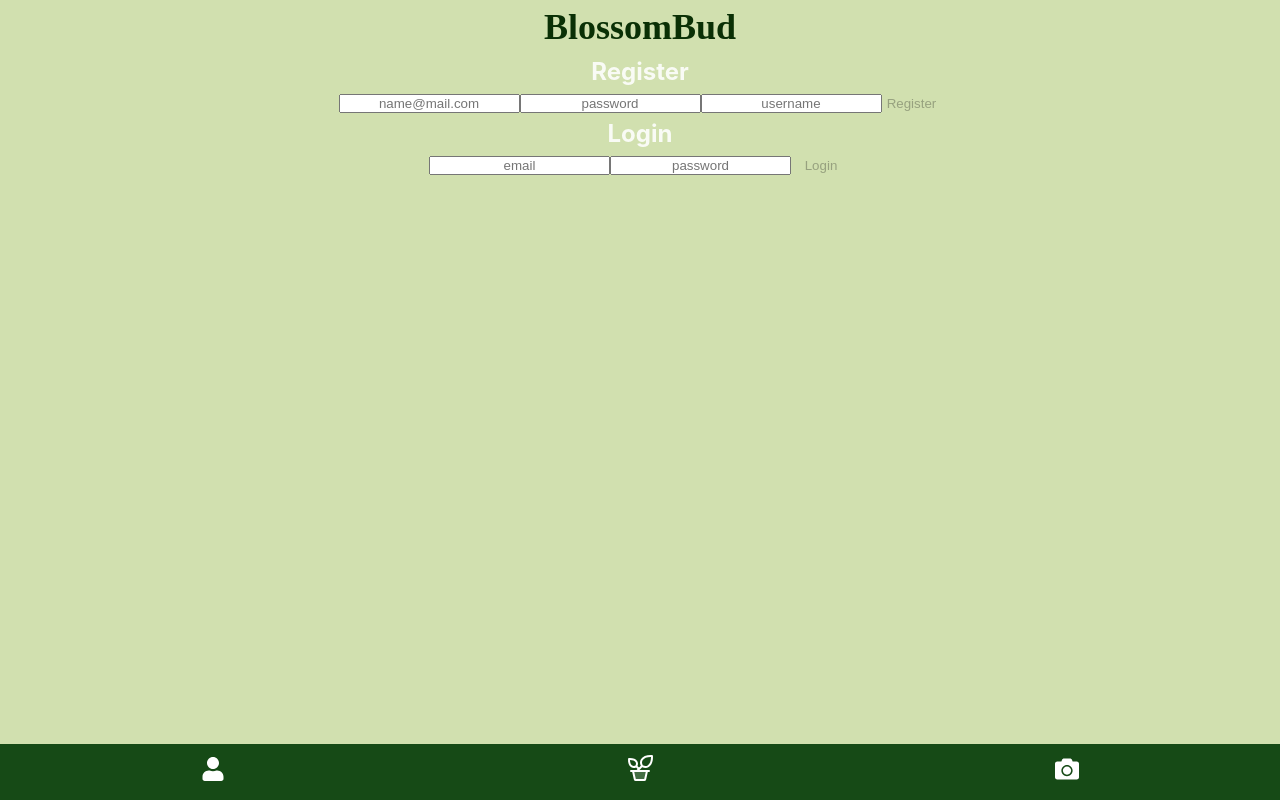
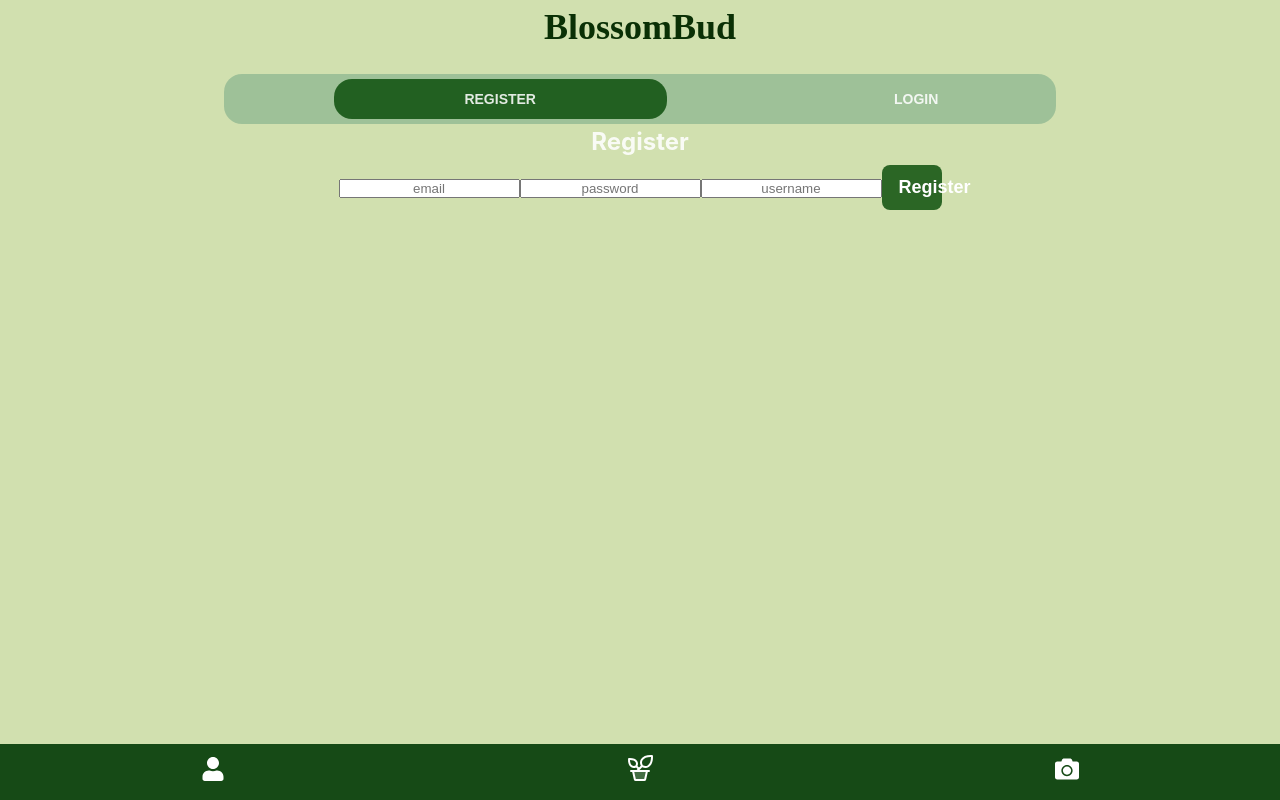
Before and after one commit to loickho/BlossomBud, a React (Vite) app in the folder client/: page /login in a window 1280 px wide. Built offline with nearby package versions, Linux system fonts and the light colour scheme; a web font is replaced by a local one.

Commit message:
feat: added reg/login slider

```diff
--- a/client/src/App.jsx
+++ b/client/src/App.jsx
@@ -8,6 +8,7 @@ import PlantDetailsPage from './pages/PlantDetailPage';
 import DiaryScreen from './components/DiaryScreen/DiaryScreen';
 import AddPlantPage from './pages/AddPlantPage';
 import RegisterLoginPage from './pages/RegisterLoginPage';
+import auth from './components/utils/auth';
 import { useState } from 'react';
 
 function PrivateRoute ({ element, isAuthenticated, fallbackPath = '/login' }) {
@@ -15,7 +16,8 @@ function PrivateRoute ({ element, isAuthenticated, fallbackPath = '/login' }) {
 }
 
 function App() {
-  const [isAuthenticated, setIsAuthenticated] = useState(false);
+  const initialState = auth.isAuthenticated();
+  const [isAuthenticated, setIsAuthenticated] = useState(true);
 
   return (
     <>
--- a/client/src/components/Card/Card.jsx
+++ b/client/src/components/Card/Card.jsx
@@ -1,16 +1,16 @@
 import './Card.css';
-// import { useState } from 'react';
+import { useState } from 'react';
 import { Link } from 'react-router-dom';
 
 export default function Card () {
-  // const [badge, setBadge] = useState(true);
+  const [badge, setBadge] = useState(true);
 
   return (
     <div className='card'>
       <Link to='/myplant/:id'>
         <img className='card-img' src="https://www.mein-schoener-garten.de/sites/default/files/styles/inline_scaled_l_16_9/public/korbmarante-aufmacher-696763350-istock.jpg?h=bfa41935&itok=2dTflD7-" />
       </Link>
-      {/* {badge && <div className="badge">3</div>} */}
+      {badge && <div className="badge">3</div>}
     </div>
   )
 }
--- a/client/src/components/DiaryScreen/DiaryScreen.jsx
+++ b/client/src/components/DiaryScreen/DiaryScreen.jsx
@@ -9,7 +9,7 @@ export default function DiaryScreen() {
       <h1>Diary</h1>
       <Camera />
       <CardCollection />
-      <DiarySlider />
+      <DiarySlider left={'overview'} right={'diary'}/>
     </div>
   )
 }
--- a/client/src/components/Login/Login.css
+++ b/client/src/components/Login/Login.css
@@ -0,0 +1,7 @@
+.form-submit {
+  background-color: rgba(9, 77, 9, 0.829);
+  color: white;
+  font-weight: bold;
+  font-size: 18px;
+  padding: 12px;
+}
--- a/client/src/components/Login/Login.jsx
+++ b/client/src/components/Login/Login.jsx
@@ -3,6 +3,7 @@ import { useState } from 'react';
 import auth from '../utils/auth';
 import apiService from '../../ApiService';
 import { useNavigate } from 'react-router-dom';
+import './Login.css'
 
 const initialState = {
   email: '',
@@ -40,7 +41,7 @@ const Login = ({ setIsAuthenticated }) => {
   };
 
   return (
-    <section>
+    <div className="login">
       <h2>Login</h2>
       <form className="form" onSubmit={handleSubmit}>
         <input
@@ -58,10 +59,10 @@ const Login = ({ setIsAuthenticated }) => {
           onChange={handleChange}
         />
         <button className="form-submit" type="submit" disabled={validateForm()}>
-          &nbsp;Login&nbsp;
+          Login
         </button>
       </form>
-    </section>
+    </div>
   );
 };
 
--- a/client/src/components/Register/Register.css
+++ b/client/src/components/Register/Register.css
@@ -0,0 +1,3 @@
+.form {
+  display: block;
+}
--- a/client/src/components/Register/Register.jsx
+++ b/client/src/components/Register/Register.jsx
@@ -112,7 +112,7 @@ const Register = ({ setIsAuthenticated }) => {
       <form className="form" onSubmit={handleSubmit}>
         <input
           type="text"
-          placeholder="name@mail.com"
+          placeholder="email"
           name="email"
           value={state.email}
           onChange={handleChange}
--- a/client/src/components/RegisterLoginScreen/RegisterLoginScreen.css
+++ b/client/src/components/RegisterLoginScreen/RegisterLoginScreen.css
@@ -0,0 +1,5 @@
+.register-login-screen {
+  display: flex;
+  flex-direction: column;
+  align-items: center;
+}
--- a/client/src/components/RegisterLoginScreen/RegisterLoginScreen.jsx
+++ b/client/src/components/RegisterLoginScreen/RegisterLoginScreen.jsx
@@ -1,13 +1,20 @@
 import './RegisterLoginScreen.css'
 import Register from '../Register/Register';
 import Login from '../Login/Login';
+import RegisterLoginSlider from '../RegisterLoginSlider/RegisterLoginSlider';
+import { useState } from 'react';
 
 // eslint-disable-next-line react/prop-types
 export default function RegisterLoginScreen ({isAuthenticated, setIsAuthenticated}) {
+  const [selectedOption, setSelectedOption] = useState('REGISTER');
+
   return (
     <div className="register-login-screen">
-      <Register isAuthenticated={isAuthenticated} setIsAuthenticated={setIsAuthenticated}/>
-      <Login isAuthenticated={isAuthenticated} setIsAuthenticated={setIsAuthenticated}/>
+      <RegisterLoginSlider selectedOption={selectedOption} setSelectedOption={setSelectedOption}/>
+      {selectedOption == 'REGISTER' &&
+      <Register isAuthenticated={isAuthenticated} setIsAuthenticated={setIsAuthenticated}/>}
+      {selectedOption == 'LOGIN' &&
+      <Login isAuthenticated={isAuthenticated} setIsAuthenticated={setIsAuthenticated}/>}
     </div>
   )
 }
--- /dev/null
+++ b/client/src/components/RegisterLoginSlider/RegisterLoginSlider.css
@@ -0,0 +1,30 @@
+.register-login-slider {
+  background-color: rgba(148, 186, 148, 0.829);
+  border-radius: 18px;
+  height: 50px;
+  width: 65%;
+  margin-top: 20px;
+  display: flex;
+  justify-content: space-around;
+  overflow: hidden;
+  position: relative;
+}
+
+button {
+  background: none;
+}
+
+.selected {
+  background-color: rgba(9, 77, 9, 0.829);
+  width: 40%;
+  color: #fff;
+  border-radius: 18px;
+  transition: background-color 0.3s, width 0.3s, color 0.3s;
+}
+
+.slider {
+  font-size: 14px;
+  font-weight: bold;
+  text-decoration: none;
+  color: rgba(255, 255, 255, 0.87);
+}
--- /dev/null
+++ b/client/src/components/RegisterLoginSlider/RegisterLoginSlider.jsx
@@ -0,0 +1,26 @@
+import './RegisterLoginSlider.css';
+import { useState } from 'react';
+import { Link } from 'react-router-dom';
+
+export default function RegisterLoginSlider ({ selectedOption, setSelectedOption }) {
+  const handleClick = (option) => {
+    setSelectedOption(option);
+  }
+
+  return (
+    <div className="register-login-slider">
+      <button
+        className={selectedOption === 'REGISTER' ? 'selected' : ''}
+        onClick={() => handleClick('REGISTER')}
+      >
+        <Link className='slider' to='/register'>REGISTER</Link>
+      </button>
+      <button
+        className={selectedOption === 'LOGIN' ? 'selected' : ''}
+        onClick={() => handleClick('LOGIN')}
+      >
+        <Link className='slider' to='/login'>LOGIN</Link>
+      </button>
+    </div>
+  )
+}
```
Also changed, not shown: client/.eslintrc.cjs, 1 other file (tests, documents, lock files or other folders).
